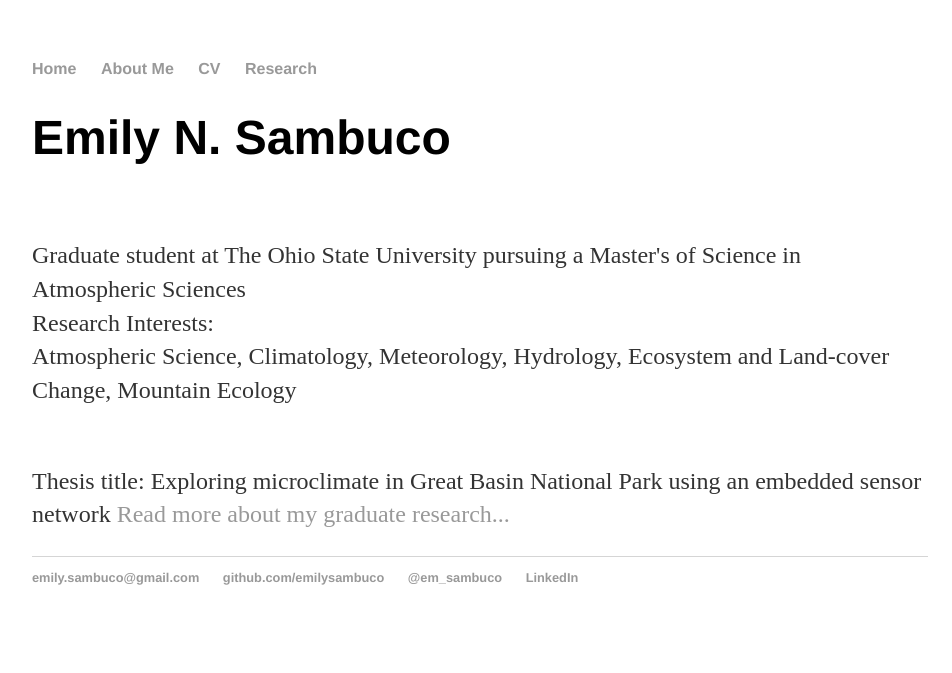
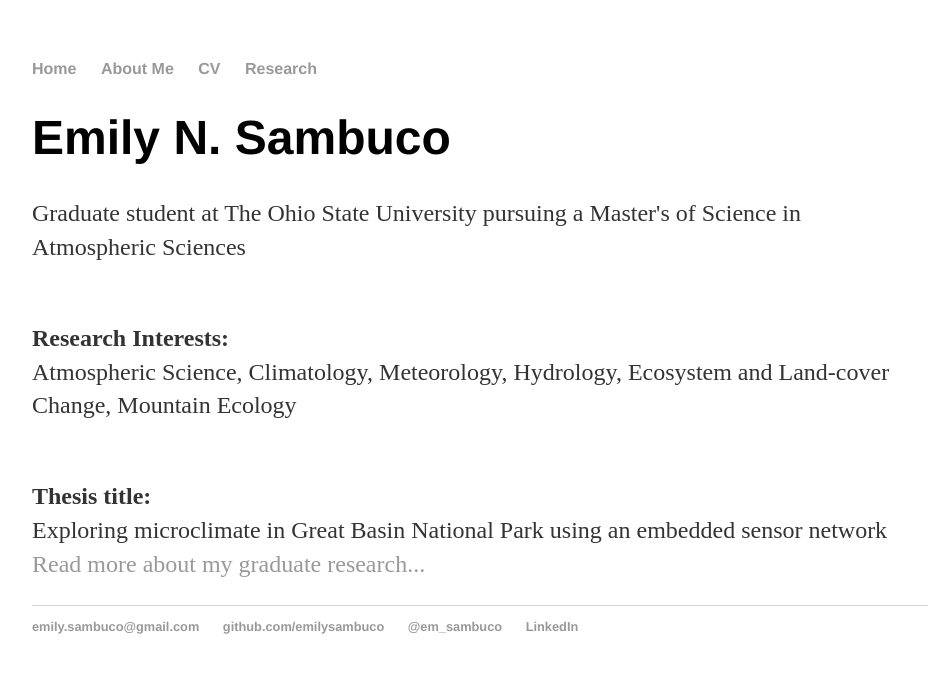
Before and after one commit to emilysambuco/PersonalWebsite, a Jekyll site: the page built from index.html, in a window 1280 px wide. Shown: the top 673 px of the page, without its empty margins (160-1112 px from the left). Built offline with Jekyll 4.4.1, drawn with Linux system fonts in a browser that asks for light colours.

Commit message:
Update index.html

```diff
--- a/index.html
+++ b/index.html
@@ -4,11 +4,12 @@ title: Emily N. Sambuco
 ---
 <div class="blurb">
 	<h1>Emily N. Sambuco</h1>
-	<br>
 	<p>Graduate student at The Ohio State University pursuing a Master's of Science in Atmospheric Sciences
-	<br>Research Interests:
+	<p>
+		<br><b>Research Interests:</b>
 		<br>Atmospheric Science, Climatology, Meteorology, Hydrology, Ecosystem and Land-cover Change, Mountain Ecology
 <p>
-	<br>Thesis title: Exploring microclimate in Great Basin National Park using an embedded sensor network
-	<a href="/about"> Read more about my graduate research...</a></p>
+	<br><b>Thesis title:</b>
+	<br>Exploring microclimate in Great Basin National Park using an embedded sensor network
+	<br><a href="/about"> Read more about my graduate research...</a></p>
 </div><!-- /.blurb -->
```
